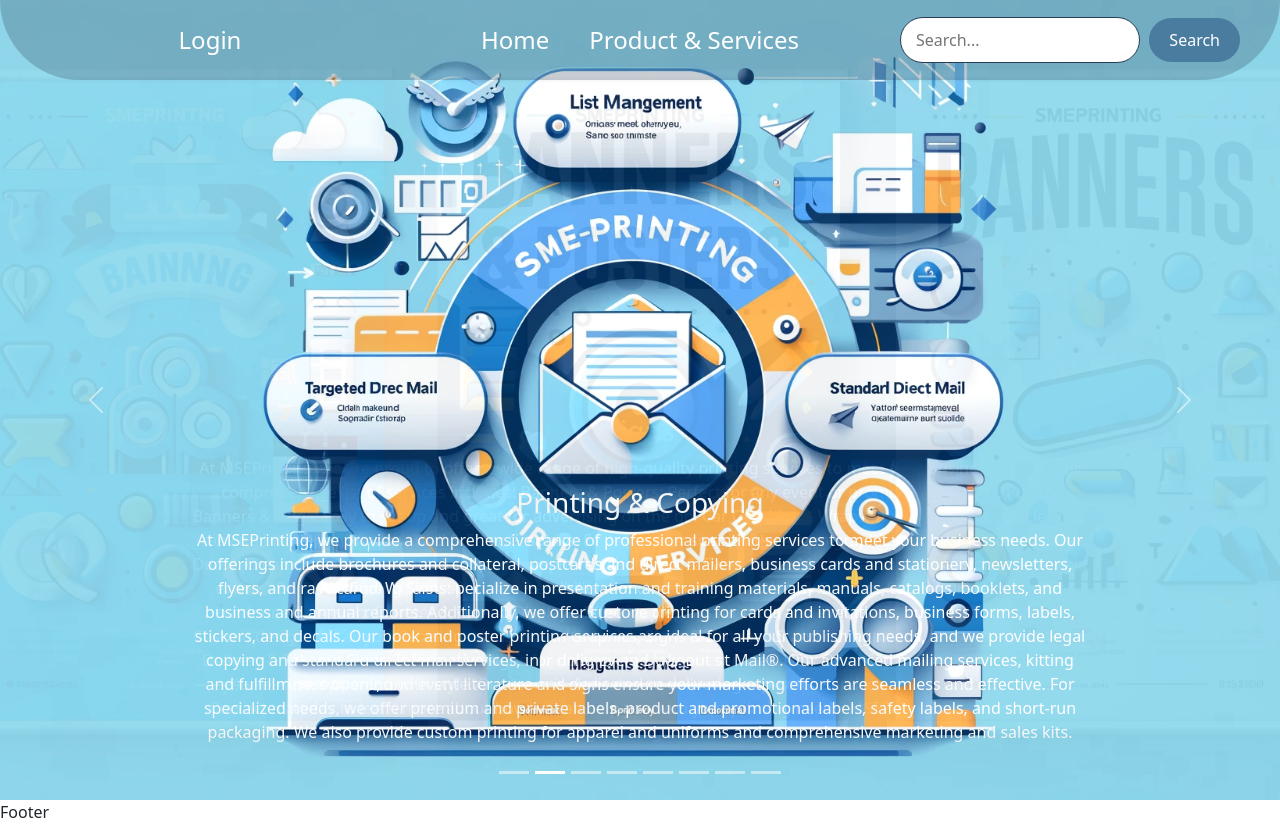
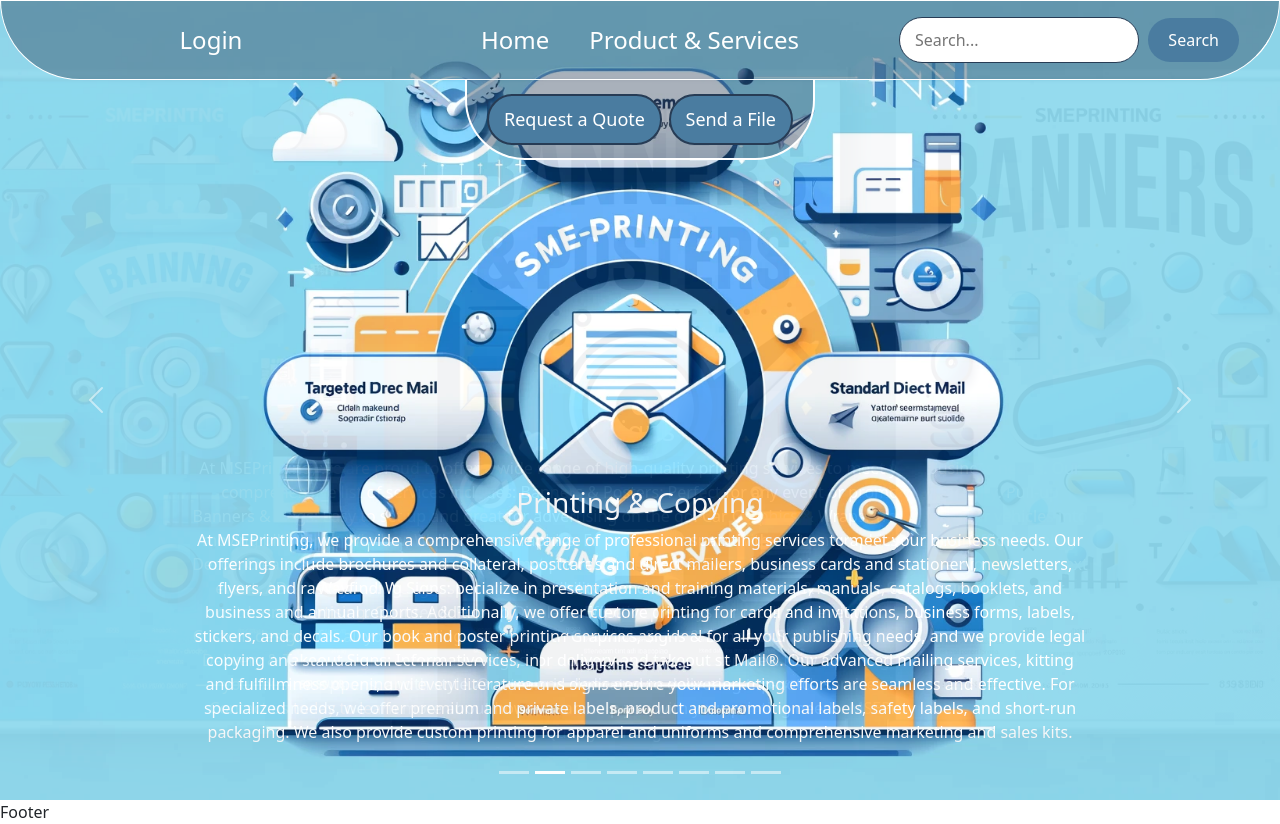
Before and after one commit to sabaPhruidze/mseprinting, a React (Vite) app: page / in a window 1280 px wide. Built offline with nearby package versions, Linux system fonts and the light colour scheme.

Commit message:
I added 2 main and important buttons. My main goal is to make Home page visually best, as it's possible and than make it work with logics. currently I will start creating second part of Home page and than will start the footer.

```diff
--- a/src/outsideoutlet/Header.tsx
+++ b/src/outsideoutlet/Header.tsx
@@ -1,20 +1,29 @@
 import SearchEngine from "../importantparts/SearchEngine";
 import {
   HeaderContainer,
+  HeaderMainContainer,
   HeaderButton,
   ButtonGroup,
   HeaderButtonLogin,
+  HeaderSendContainer,
+  HeaderSendButton,
 } from "../style/HeaderStyles";
 
 export default function Header() {
   return (
     <HeaderContainer>
+      <HeaderMainContainer>
         <HeaderButtonLogin>Login</HeaderButtonLogin>
         <ButtonGroup>
           <HeaderButton>Home</HeaderButton>
           <HeaderButton>Product & Services</HeaderButton>
         </ButtonGroup>
         <SearchEngine />
+      </HeaderMainContainer>
+      <HeaderSendContainer>
+        <HeaderSendButton>Request a Quote</HeaderSendButton>
+        <HeaderSendButton>Send a File</HeaderSendButton>
+      </HeaderSendContainer>
     </HeaderContainer>
   );
 }
--- a/src/style/GlobalStyle.tsx
+++ b/src/style/GlobalStyle.tsx
@@ -8,3 +8,15 @@
     }
 
 `;
+export const RowFlex = styled.div`
+  display: flex;
+  flex-direction: row;
+  justify-content: space-between;
+  align-items: center;
+`;
+export const ColumnFlex = styled.div`
+  display: flex;
+  flex-direction: column;
+  justify-content: center;
+  align-items: center;
+`;
--- a/src/style/HeaderStyles.tsx
+++ b/src/style/HeaderStyles.tsx
@@ -1,16 +1,23 @@
 import styled from "styled-components";
 import SearchEngine from "../importantparts/SearchEngine";
+import { RowFlex, ColumnFlex } from "./GlobalStyle";
 
-export const HeaderContainer = styled.div`
+export const HeaderContainer = styled(ColumnFlex)`
+  width: 100%;
+  height: 160px;
+  position: relative;
+  z-index: 1;
+`;
+
+export const HeaderMainContainer = styled(RowFlex)`
   width: 100%;
   height: 80px;
   background-color: ${(props) => props.theme.DarkBlueOpacity};
-  display: flex;
-  flex-direction: row;
-  justify-content: space-between;
-  align-items: center;
   padding: 0 40px;
   border-radius: 0 0 80px 80px;
+  border: 1px solid white;
+  position: relative;
+  z-index: 2;
 `;
 
 export const HeaderButton = styled.button`
@@ -30,13 +37,8 @@
 `;
 
 // search engine
-export const SearchEngineContainer = styled.div`
+export const SearchEngineContainer = styled(RowFlex)`
   width: 340px;
-  display: flex;
-  flex-direction: row;
-  justify-content: space-between;
-  align-items: center;
-  text-align: center;
   border-radius: 15px;
 `;
 
@@ -67,3 +69,32 @@
     background-color: ${(props) => props.theme.DarkBlue};
   }
 `;
+
+export const HeaderSendContainer = styled(RowFlex)`
+  width: 350px;
+  height: 80px;
+  padding: 0 20px;
+  background-color: ${(props) => props.theme.DarkBlueOpacity};
+  border-radius: 0 0 60px 60px;
+  position: relative;
+  z-index: 3;
+  margin-top: 0px;
+  border-color: white;
+  border-width: 0 2px 2px 2px;
+  border-style: solid;
+`;
+export const HeaderSendButton = styled.button`
+  background-color: ${(props) => props.theme.MediumBlue};
+  color: ${(props) => props.theme.White};
+  border: 2px solid ${(props) => props.theme.DarkBlue};
+  padding: 10px 15px;
+  border-radius: 5px;
+  font-size: 18px;
+  cursor: pointer;
+  transition: background-color 0.3s ease, color 0.3s ease;
+  border-radius: 80px;
+  &:hover {
+    background-color: ${(props) => props.theme.DarkBlue};
+    color: ${(props) => props.theme.LightGrey};
+  }
+`;
--- a/src/style/RootStyle.tsx
+++ b/src/style/RootStyle.tsx
@@ -18,7 +18,7 @@
   flex: 1; // This will make the outlet take the remaining space below the header
   z-index: 2;
   width: 100%;
-  margin-top: -80px; // Adjust this value based on the height of your header
+  margin-top: -160px; // Adjust this value based on the height of your header
 `;
 
 export const RootFooter = styled.div`
--- a/src/style/Themes.tsx
+++ b/src/style/Themes.tsx
@@ -1,6 +1,6 @@
 export const defaultTheme = {
   DarkBlue: "#273C55",
-  DarkBlueOpacity: "#273c5541",
+  DarkBlueOpacity: "#273c5565",
   LightBlue: "#93b6ce85",
   DarkGrey: "#595D6E",
   LightGrey: "#D3D9E3",
```
Lines whose indentation alone changed are shown as unchanged.
